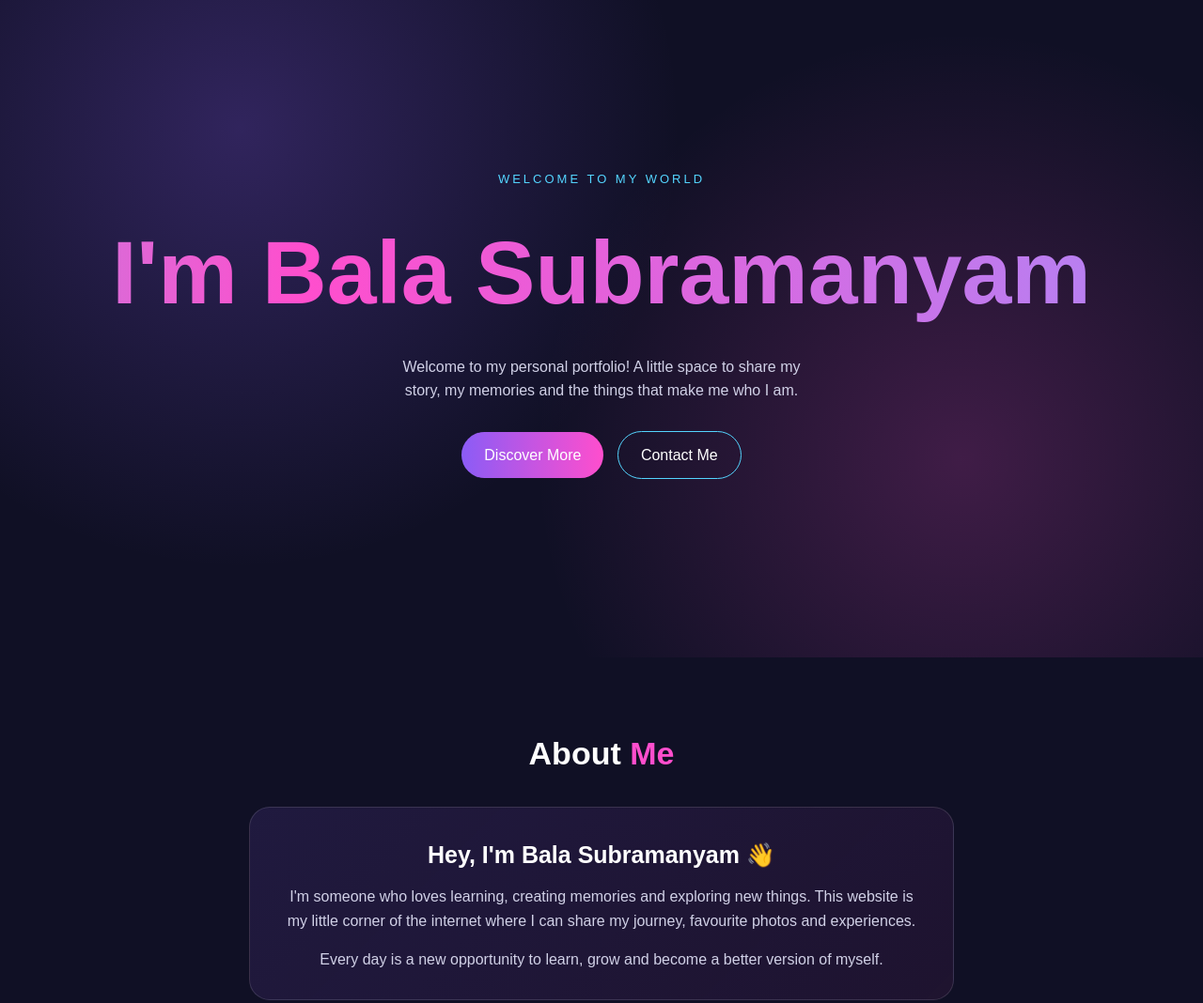
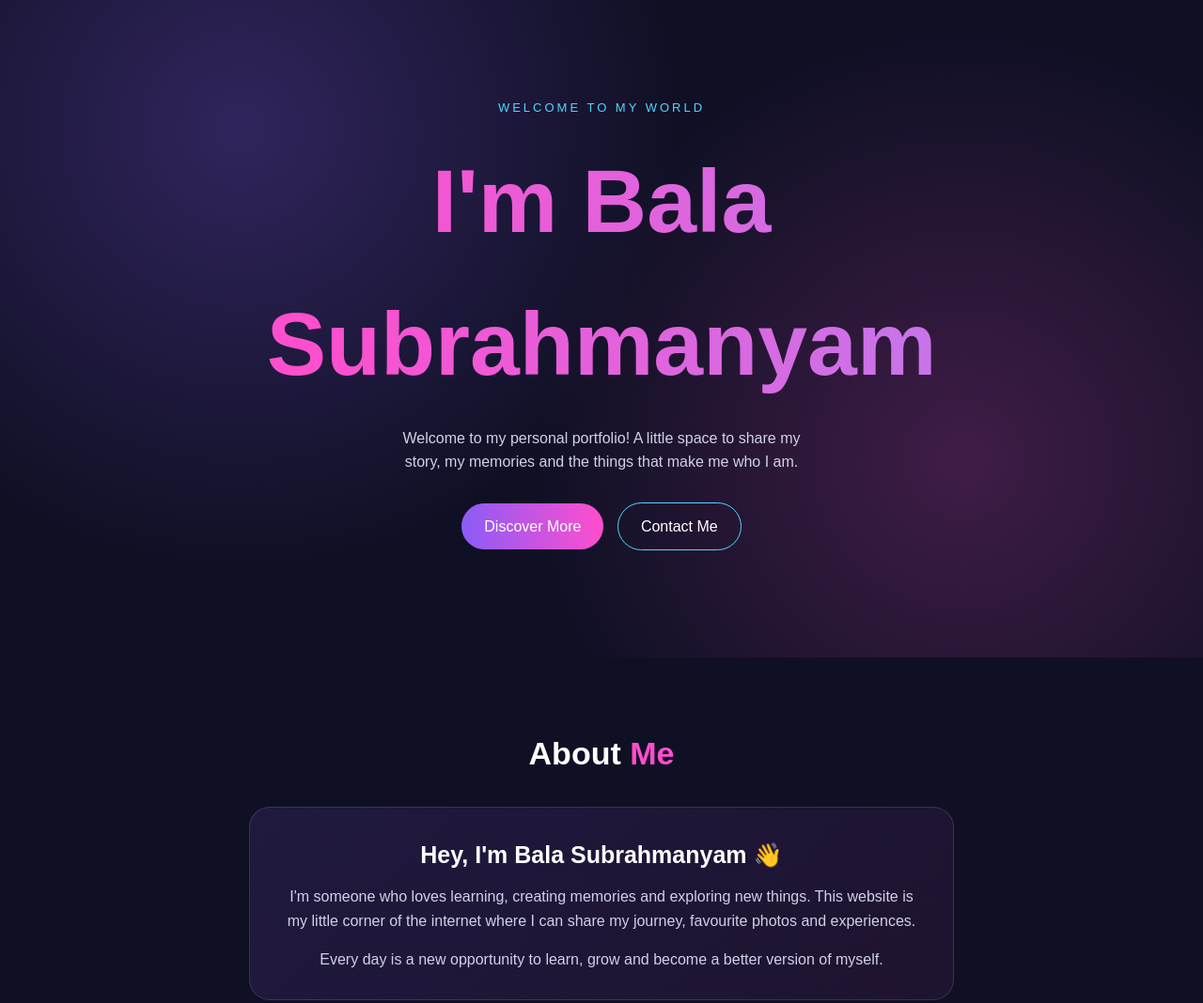
Before and after one commit to Subrahmanyam2458/Balu-Portfolio, a plain HTML site: page index.html in a window 1280 px wide. Shown: the part 80-1148 px from the top of the page at 94% size. Drawn offline with Linux system fonts and the light colour scheme.

Commit message:
Correct spelling of 'Subramanyam' to 'Subrahmanyam'

```diff
--- a/index.html
+++ b/index.html
@@ -229,7 +229,7 @@ footer {
 
 <section class="hero" id="home">
   <div class="tag">WELCOME TO MY WORLD</div>
-  <h1>I'm Bala Subramanyam</h1>
+  <h1>I'm Bala Subrahmanyam</h1>
   <p>
     Welcome to my personal portfolio!
     A little space to share my story, my memories
@@ -245,7 +245,7 @@ footer {
   <h2>About <span>Me</span></h2>
   <div class="about-card">
     <h3 style="font-size:25px; margin-bottom:12px">
-      Hey, I'm Bala Subramanyam 👋
+      Hey, I'm Bala Subrahmanyam 👋
     </h3>
     <p>
       I'm someone who loves learning, creating memories
```
